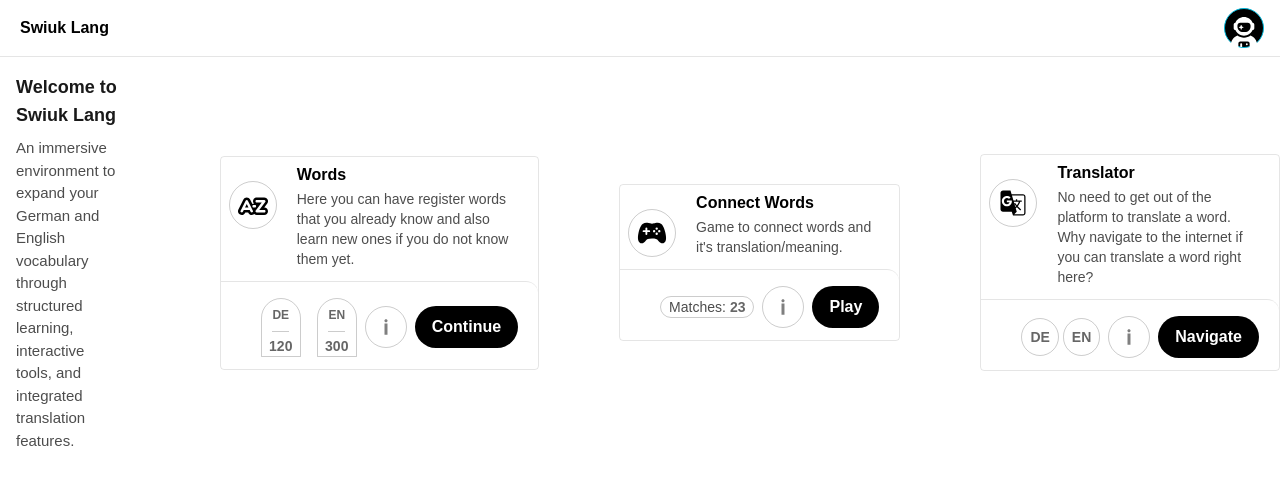
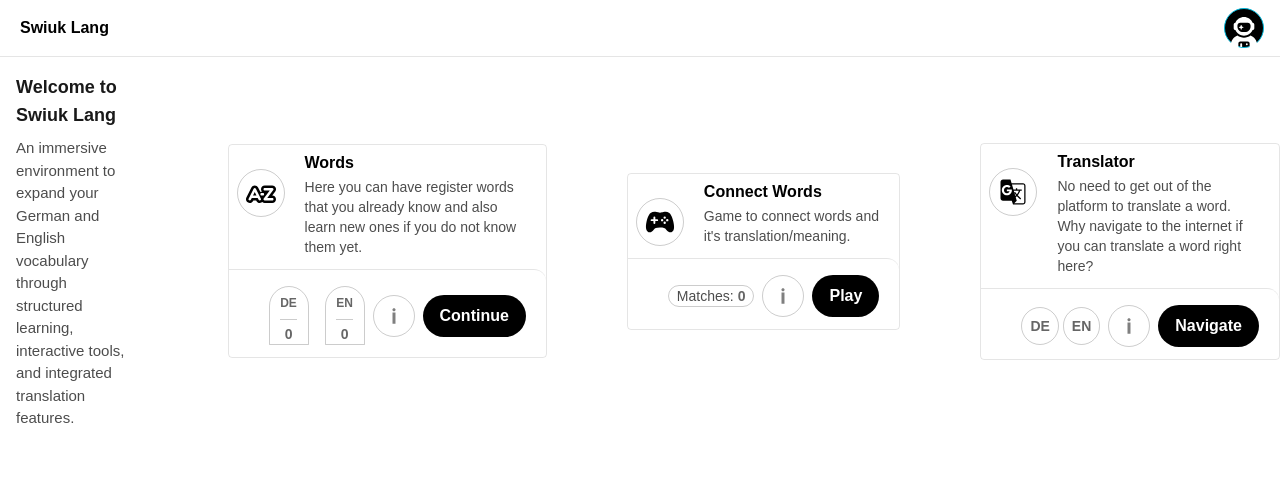
Before and after one commit to debora-maciel/swiuk-lang, a Next.js app: page / in a window 1280 px wide. Shown: the top 484 px of the page. Built offline with nearby package versions, Linux system fonts and the light colour scheme.

Commit message:
upping data in homepage

```diff
--- a/src/app/game/connect-words/page.tsx
+++ b/src/app/game/connect-words/page.tsx
@@ -14,6 +14,7 @@ export default function ConnectWordsPage() {
   const [matchColors, setMatchColors] = useState<{ [key: string]: string }>({});
 
   function setup() {
+    const matches = JSON.parse(localStorage.getItem("matches") || "[]");
     const allEntries = Object.entries(data) as [string, string | string[]][];
     const filtered = allEntries.filter(([_, val]) => typeof val === 'string');
     const randomItems = filtered.sort(() => 0.5 - Math.random()).slice(0, 8);
@@ -22,6 +23,7 @@ export default function ConnectWordsPage() {
     const shuffledGerman = mappedPairs.map(p => p[0]).sort(() => 0.5 - Math.random());
     const shuffledEnglish = mappedPairs.map(p => p[1]).sort(() => 0.5 - Math.random());
 
+    setMatches(matches);
     setPairs(mappedPairs);
     setGermanWords(shuffledGerman);
     setEnglishWords(shuffledEnglish);
@@ -38,6 +40,7 @@ export default function ConnectWordsPage() {
       const found = pairs.find(([g, e]) => g === updated.german && e === updated.english);
       if (found) {
         const newColor = utils.getRandomColor();
+        localStorage.setItem("matches", JSON.stringify([...matches, found]));
         setMatches([...matches, found]);
         setMatchColors(prev => ({
           ...prev,
--- a/src/app/page.tsx
+++ b/src/app/page.tsx
@@ -1,10 +1,27 @@
+"use client"
 import { TiSortAlphabeticallyOutline } from "react-icons/ti";
 import { IoGameController } from "react-icons/io5";
 import { IoIosInformation } from "react-icons/io";
 import { MdOutlineGTranslate } from "react-icons/md";
 import Link from 'next/link';
+import { useEffect, useState } from "react";
 
 export default function Home() {
+  const [DEknownWords, setDEKnownWords] = useState<string[]>([]);
+  const [ENknownWords, setENKnownWords] = useState<string[]>([]);
+  const [matches, setMatches] = useState<string[]>([]);
+
+  useEffect(() => {
+    const DEknown = JSON.parse(localStorage.getItem("DEknownWords") || "[]");
+    const ENknown = JSON.parse(localStorage.getItem("knownWords") || "[]");
+    const matchesData = JSON.parse(localStorage.getItem("matches") || "[]");
+
+    setMatches(matchesData);
+    setDEKnownWords(DEknown);
+    setENKnownWords(ENknown);
+  }, []);
+
+
   return (
     <div className="w-full overflow-y-scroll pt-4">
       <div className="flex items-center justify-center h-full gap-10 xl:gap-20 xl:flex-row flex-col">
@@ -36,7 +53,7 @@ export default function Home() {
                   DE
                 </div>
                 <div className="text-md text-black/60 font-[900]">
-                  120
+                  {DEknownWords.length}
                 </div>
               </div>
               <div className="flex border border-black/20  rounded-t-full flex-col items-center justify-center text-sm font-black w-[40px] gap-1">
@@ -44,7 +61,7 @@ export default function Home() {
                   EN
                 </div>
                 <div className="text-md text-black/60 font-[900]">
-                  300
+                  {ENknownWords.length}
                 </div>
               </div>
             </div>
@@ -70,7 +87,9 @@ export default function Home() {
           <div className="flex gap-2 items-center justify-end pr-5 pt-4 border-t mt-1 border-black/10 rounded-r-xl text-black/70">
             <div className="w-full flex items-center gap-4 pl-10">
               <div className="flex font-normal text-sm font-black gap-1 border px-2 rounded-full border-black/20">
-                Matches: <b className="text-black/60">23</b>
+                Matches: <b className="text-black/60">
+                  {matches.length}
+                </b>
               </div>
             </div>
             <button className="rounded-full border border-black/20 text-black/50">
```
